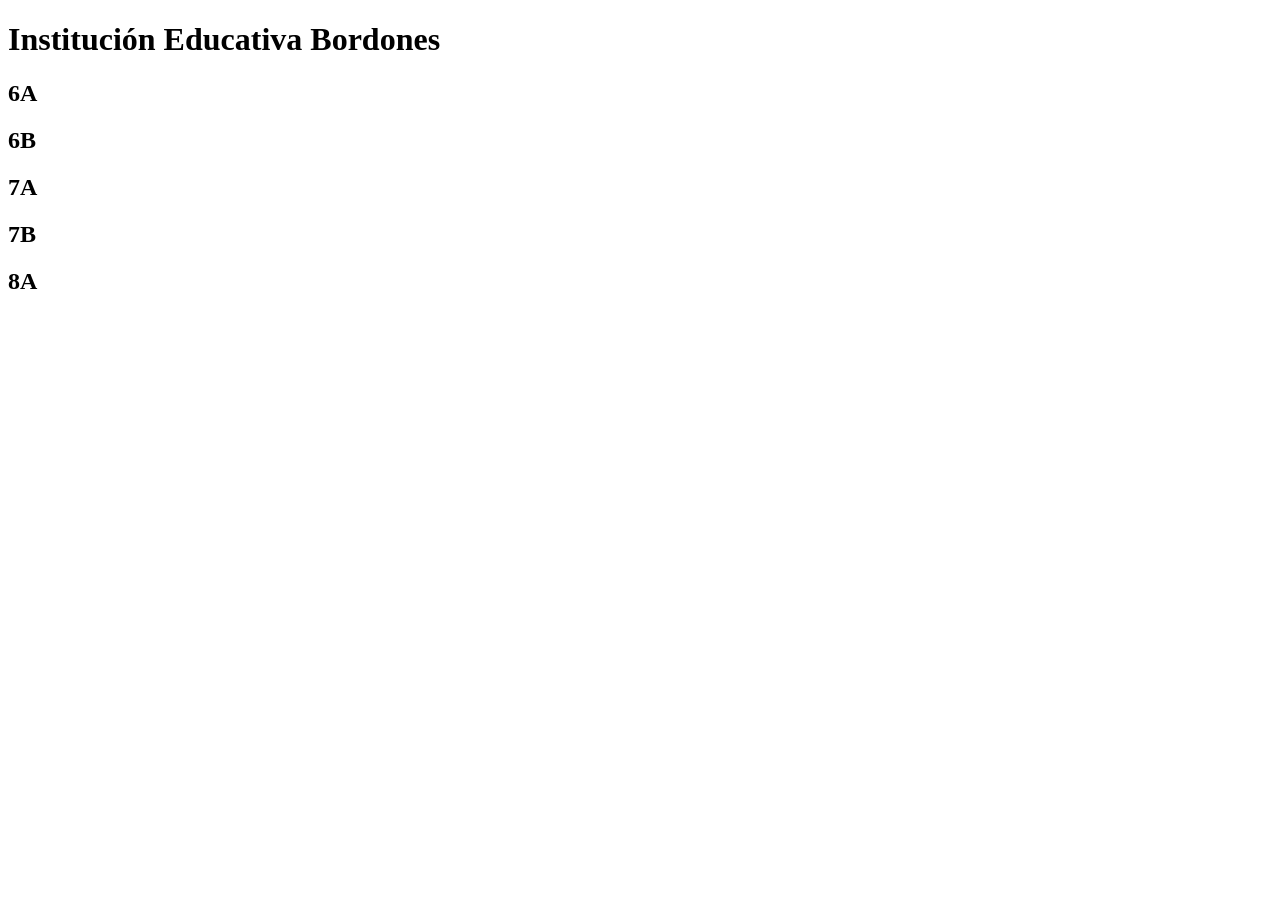
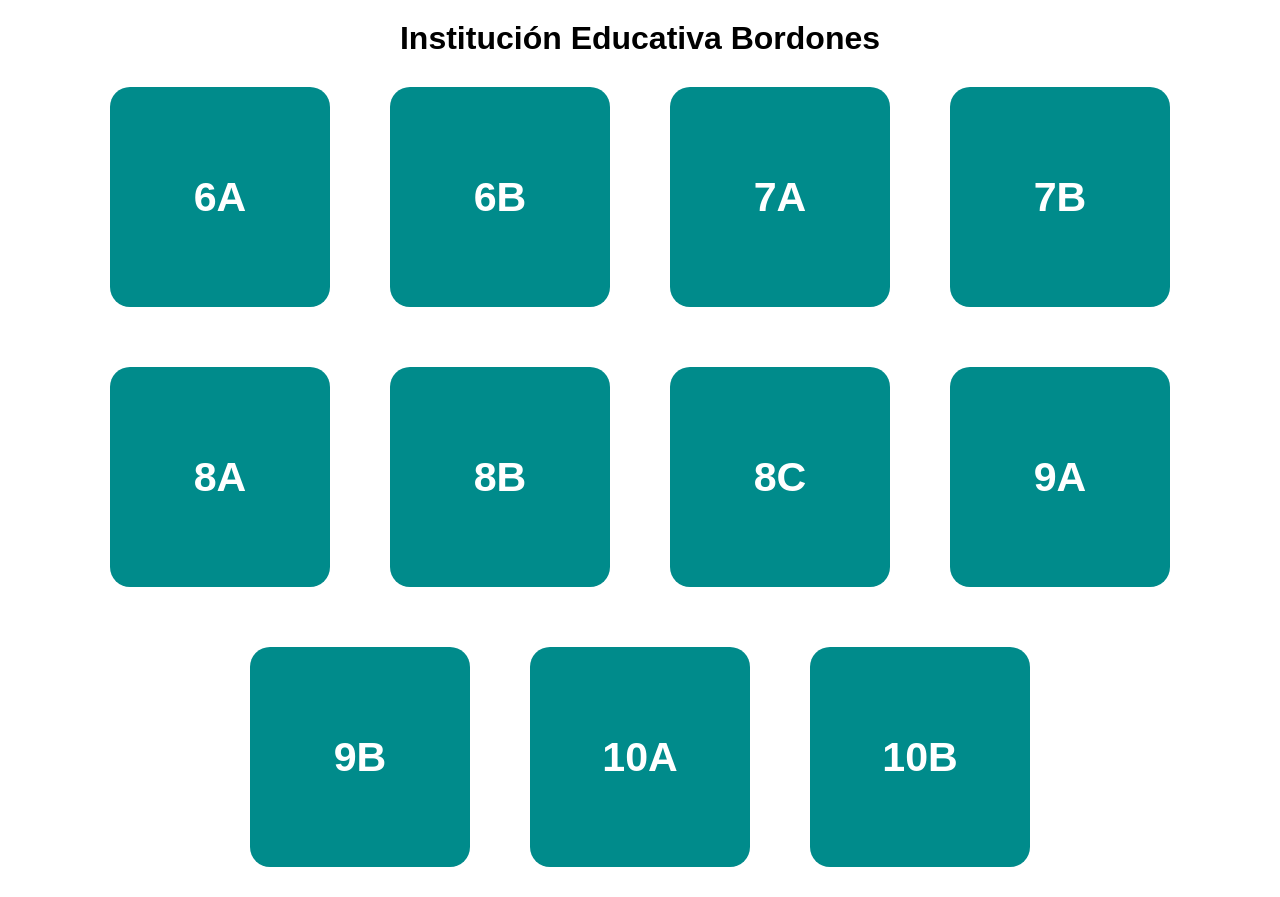
Before and after one commit to jdavid80/iebordones, a plain HTML site: page index.html in a window 1280 px wide. Before the commit the page ends 800 px from the top, so only its background shows below. Drawn offline with Linux system fonts and the light colour scheme.

Commit message:
cambios en grades

```diff
--- a/css/index.css
+++ b/css/index.css
@@ -0,0 +1,28 @@
+* {
+    padding: 0;
+    margin: 0;
+    font-family: sans-serif;
+}
+h1 {
+    margin-top: 20px;
+    text-align: center;
+}
+.grades {
+    display: flex;
+    flex-wrap: wrap;
+    justify-content: center;
+    align-items: center;
+}
+.grade-box {
+    width: 220px;
+    height: 220px;
+    background-color: darkcyan;
+    font-size: 2.2em;
+    display: flex;
+    justify-content: center;
+    align-items: center;
+    color: white;
+    margin: 30px;
+    border-radius: 20px;
+    cursor: pointer;
+}
--- a/index.html
+++ b/index.html
@@ -4,23 +4,44 @@
     <meta charset="UTF-8">
     <meta name="viewport" content="width=device-width, initial-scale=1.0">
     <title>.:IE Bordones:.</title>
+    <link rel="stylesheet" href="css/index.css">
 </head>
 <body>
     <h1>Institución Educativa Bordones</h1>
+    <div class="grades">
         <div class="grade-box">
-        <h2>6A</h2>
+            <h3>6A</h3>
         </div>
         <div class="grade-box">
-        <h2>6B</h2>
+            <h3>6B</h3>
         </div>
         <div class="grade-box">
-        <h2>7A</h2>
+            <h3>7A</h3>
         </div>
         <div class="grade-box">
-        <h2>7B</h2>
+            <h3>7B</h3>
         </div>
         <div class="grade-box">
-        <h2>8A</h2>
+            <h3>8A</h3>
+        </div>
+        <div class="grade-box">
+            <h3>8B</h3>
+        </div>
+        <div class="grade-box">
+            <h3>8C</h3>
+        </div>
+        <div class="grade-box">
+            <h3>9A</h3>
+        </div>
+        <div class="grade-box">
+            <h3>9B</h3>
+        </div>
+        <div class="grade-box">
+            <h3>10A</h3>
+        </div>
+        <div class="grade-box">
+            <h3>10B</h3>
+        </div>
     </div>
 </body>
 </html>
```
Lines whose indentation alone changed are shown as unchanged.
